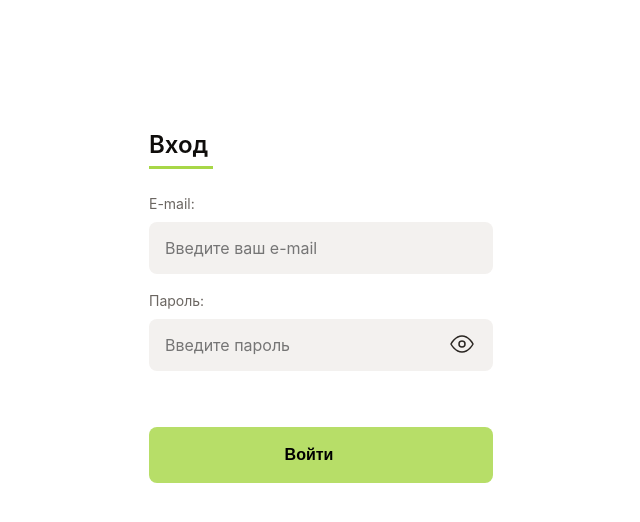
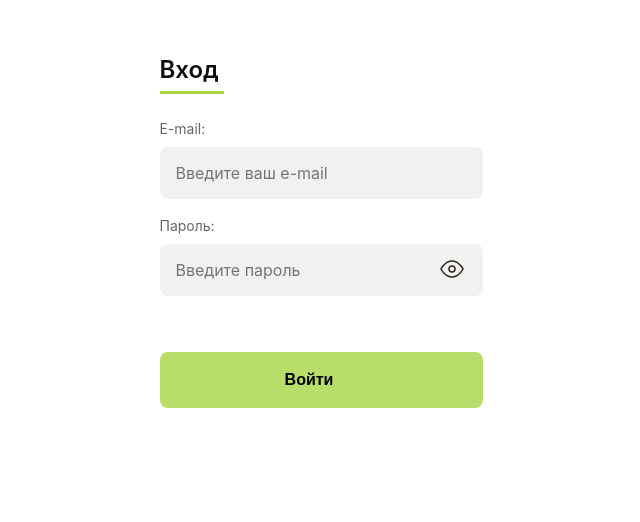
Before and after one commit to Phizick/team-one, a React (Create React App) app in the folder team-one/: page /login in a window 1280 px wide. Shown: the part 168-690 px from the top of the page, without its empty margins (319-959 px from the left). Built offline with nearby package versions, Linux system fonts and the light colour scheme.

Commit message:
refact:(frontend-header): Добавил по центру Login

```diff
--- a/team-one/src/pages/LoginPage/LoginPage.jsx
+++ b/team-one/src/pages/LoginPage/LoginPage.jsx
@@ -20,6 +20,7 @@ export const LoginPage = () => {
     return <Redirect to="/" />;
   }
   return (
+    <div className={stylesLoginPage.flex}>
     <div className={stylesLoginPage.div}>
       <h2 className={stylesLoginPage.title}>Вход</h2>
       <form className={stylesLoginPage.form} onSubmit={loginUserFunc}>
@@ -47,5 +48,6 @@ export const LoginPage = () => {
         </span>
       </form>
     </div>
+    </div>
   );
 };
--- a/team-one/src/pages/LoginPage/LoginPage.module.css
+++ b/team-one/src/pages/LoginPage/LoginPage.module.css
@@ -1,6 +1,14 @@
+.flex {
+  width: 100vw;
+  height: 100vh;
+  display: flex;
+  justify-content: center;
+  align-items: center;
+}
+
 .div {
   max-width: 344px;
-  margin: 291px auto;
+  margin: 0 auto;
   padding: 8px 16px;
 }
 
```
